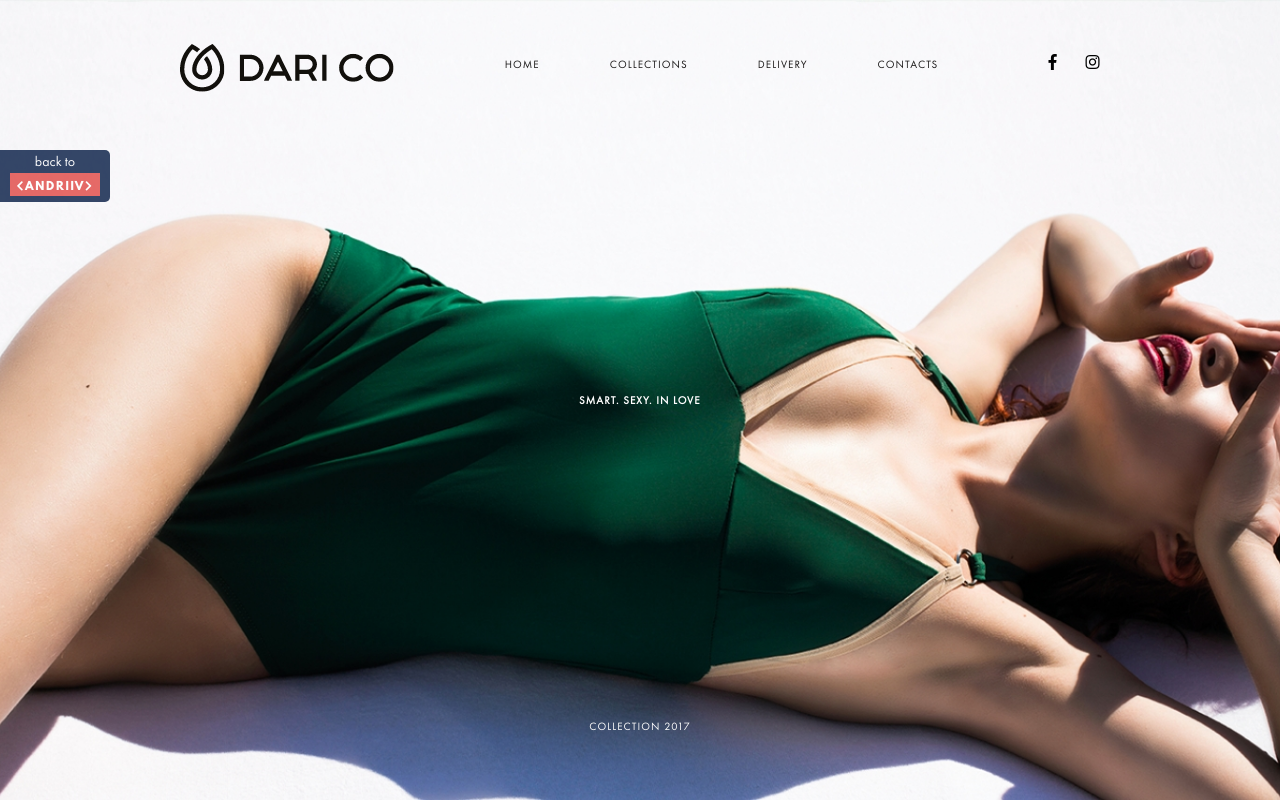
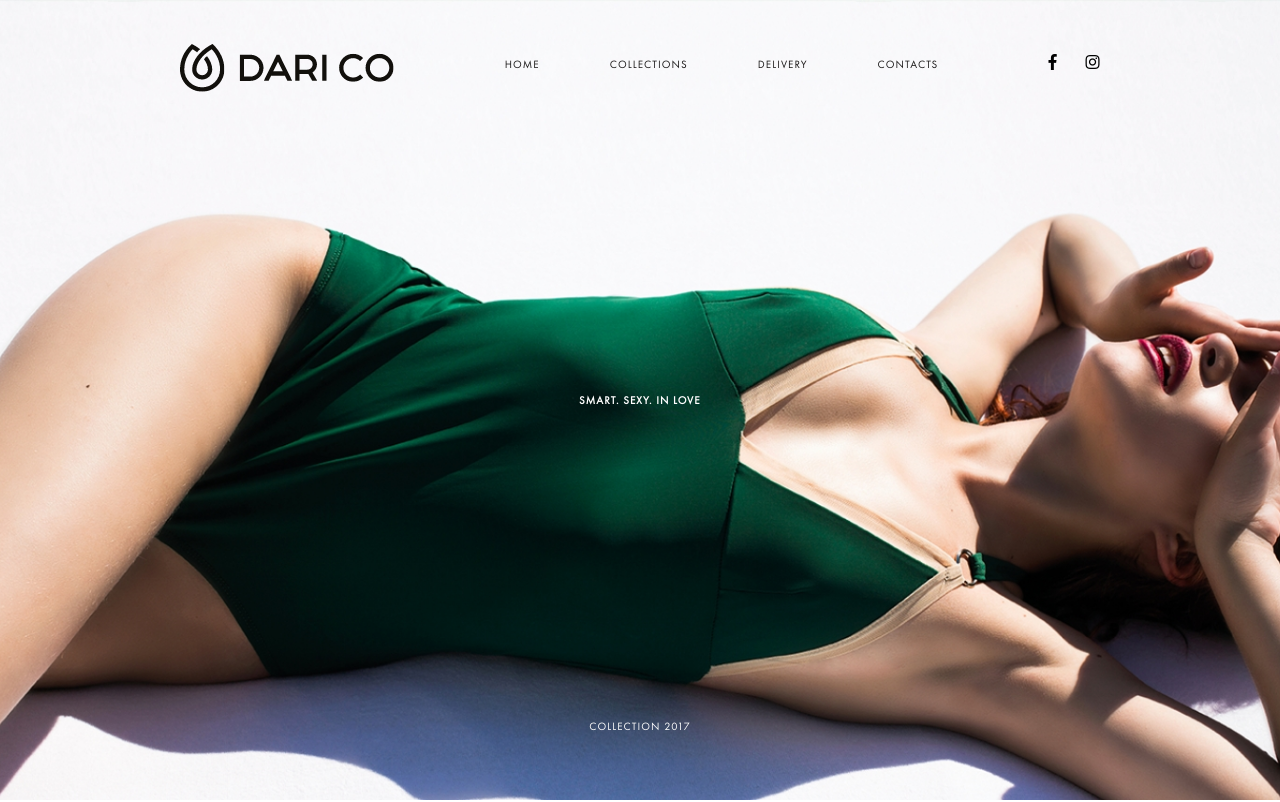
Before and after one commit to DefBo/darico, a plain HTML site: page index.html in a window 1280 px wide. Shown: the top 802 px of the page. Drawn offline with Linux system fonts and the light colour scheme.

Commit message:
Update index.html

```diff
--- a/index.html
+++ b/index.html
@@ -33,12 +33,12 @@
 		 </div>
 	</div>
 
-	<a href="http://andriiv.com/" class="button-andriiv">
+<!-- 	<a href="http://andriiv.com/" class="button-andriiv">
 		<span>back to</span>
 		<div class="logo-andriiv">
 			<i class="fas fa-chevron-left"></i>Andrii<span>v</span><i class="fas fa-chevron-right"></i>
 		</div>
-	</a>
+	</a> -->
 
 	<header class="header">
 		<div class="container">
```
